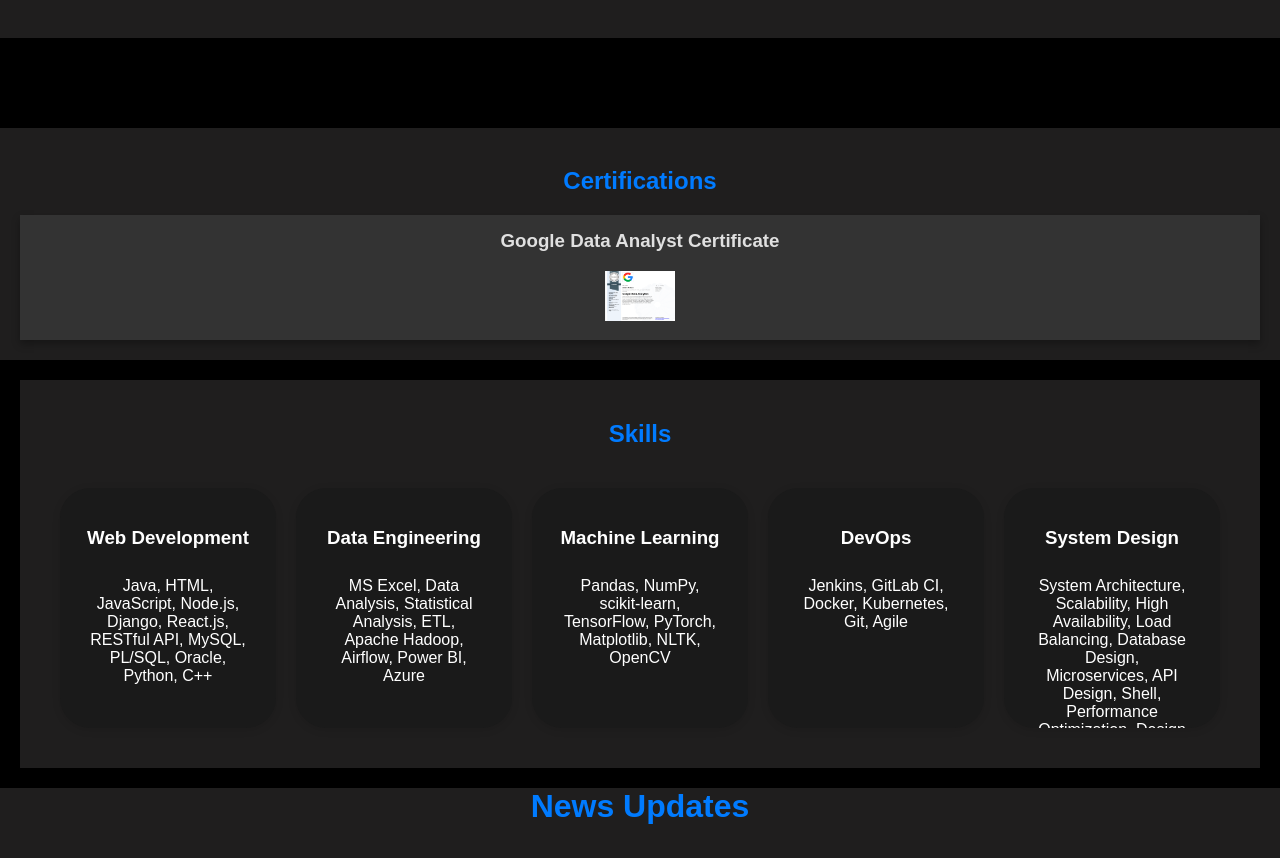
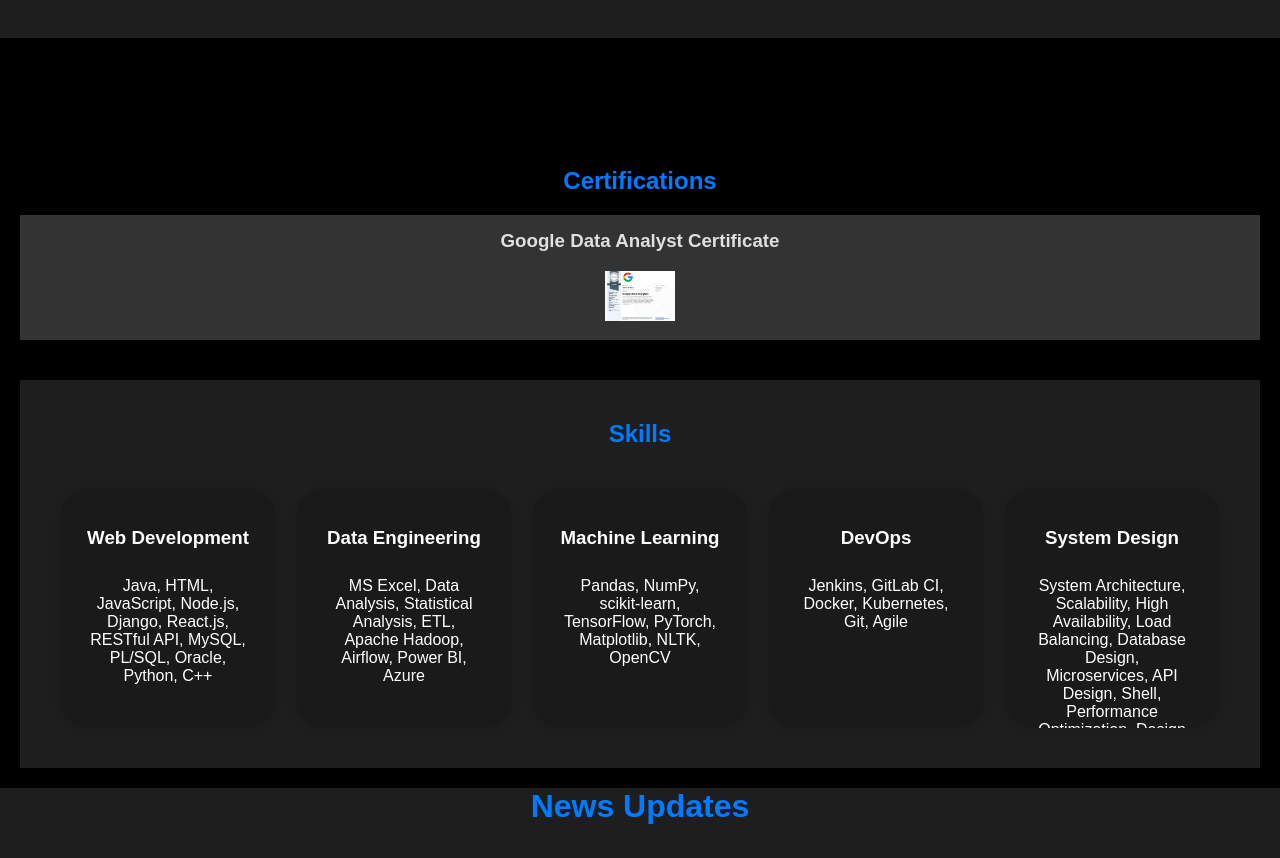
Before and after one commit to amandhakad4u/AMAN_PORTFOLIO, a plain HTML site: page index.html in a window 1280 px wide. Shown: the part 1760-2618 px from the top of the page. Drawn offline with Linux system fonts and the light colour scheme.

Commit message:
Update index.html

```diff
--- a/index.html
+++ b/index.html
@@ -673,7 +673,7 @@
     text-align: center;
       padding: 20px;
       margin-top: 90px;
-      background-color: #1f1e1e;
+      background-color: transparent;
 }
 
 .certifications h2 {
```
